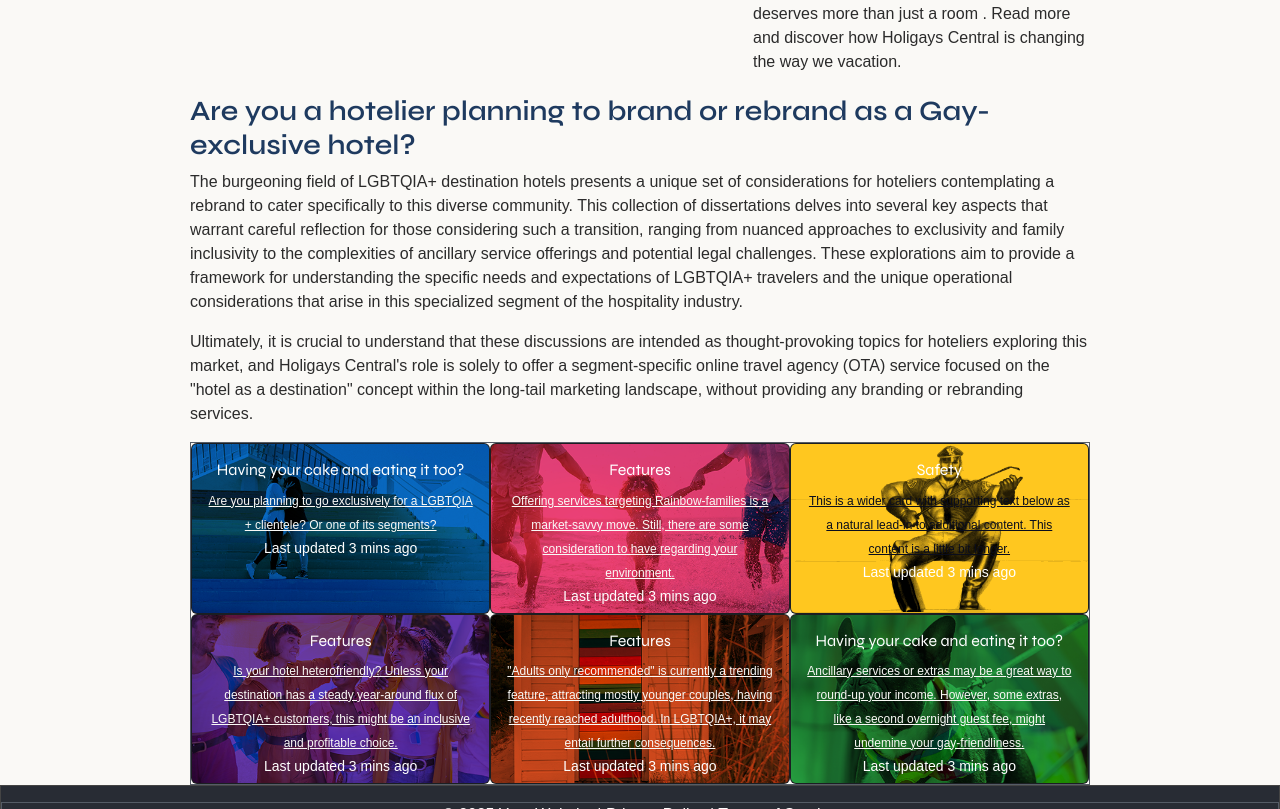
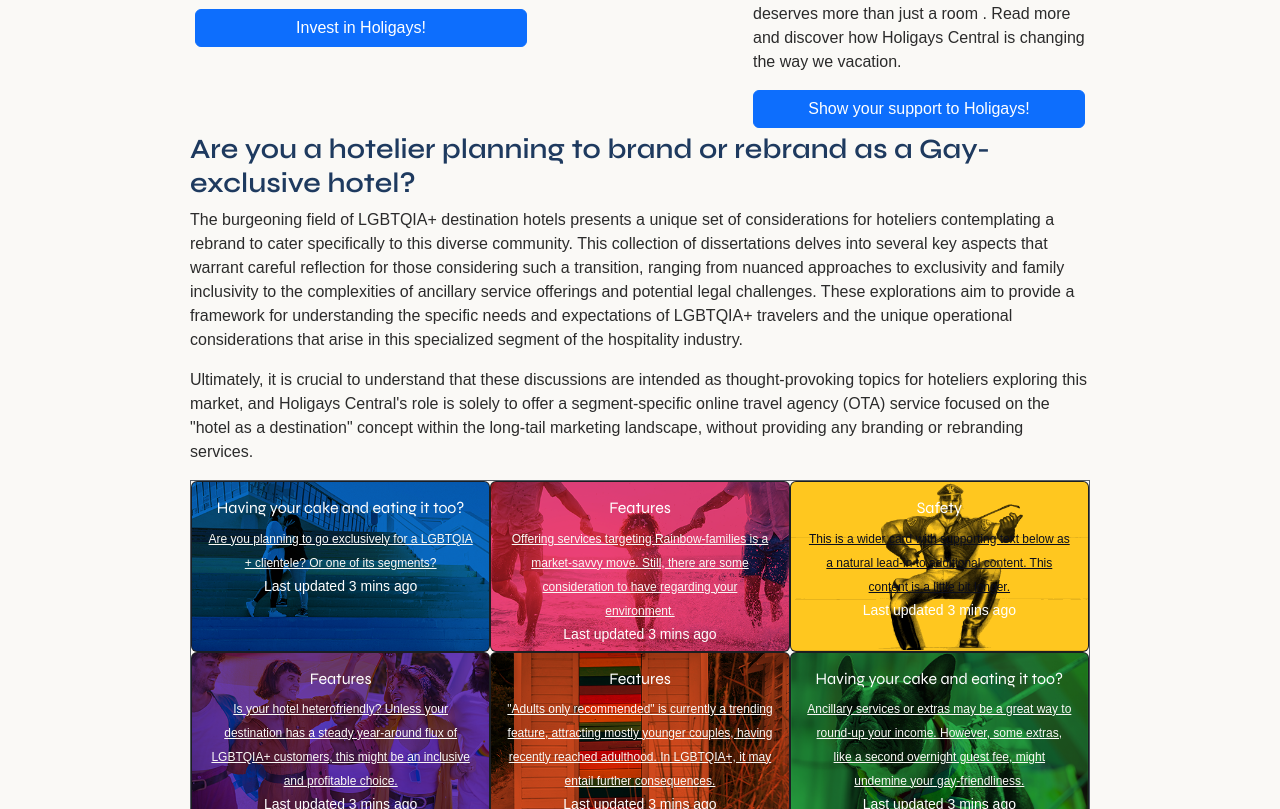
Before and after one commit to PedroSv-bit/Holigays_funding, a plain HTML site: page index.html in a window 1280 px wide. Shown: the part 1380-2189 px from the top of the page. Drawn offline with nearby package versions, Linux system fonts and the light colour scheme.

Commit message:
feat: add bootstrap buttons to first flexbox.

```diff
--- a/index.html
+++ b/index.html
@@ -68,6 +68,11 @@
           <p>
             Holigays Central taps into a  high-growth, high-loyalty  market with unprecedented engagement, driving  long-term ROI  and boosting  bottomline performance  for stakeholders who recognize the value of inclusive hospitality. With LGBTQIA+ travel spending exceeding billions globally, the opportunity to secure a  pioneering stake  in this niche is  now . Let’s connect in person to discuss  your investment potential and the future of queer tourism —book an appointment today to be part of the evolution.
           </p>
+          <div class="d-grid gap-2">
+            <a class="btn btn-primary butt-besp" href="investors.html" role="button">
+              Invest in Holigays!
+            </a>
+            </div>
         </div>
         <div class="item1"><img src="assets/images/Rainbow_Mockup_logo_Firefly_assets_sm.png" alt="Prospective logo for Holigays" class="logo_illustration"></div>
         <div class="item1">
@@ -75,6 +80,9 @@
           <p>
             Tired of the frustrating "Gay-friendly"? Welcome to a  new era of LGBTQIA+ travel , where the journey is  as meaningful as the destination . Holigays Central is your gateway to  extraordinary stays , where every hotel is handpicked to offer not just comfort, but immersive experiences curated  for you . Whether it’s a  sun-drenched escape, cultural adventure, or vibrant queer retreat , your  tailor-made holiday  is waiting. Explore the future of travel with us—because your  getaway deserves more than just a room . Read more and discover how Holigays Central is changing the way we vacation.
           </p>
+          <div class="d-grid gap-2">
+            <a class="btn btn-primary butt-besp" href="support.html" role="button">Show your support to Holigays!</a>
+          </div>
         </div>
     </div>
       <!--end placeholder text here-->
```
